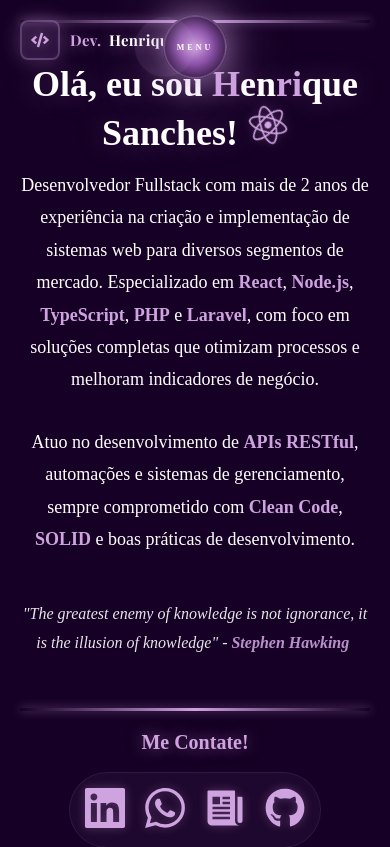
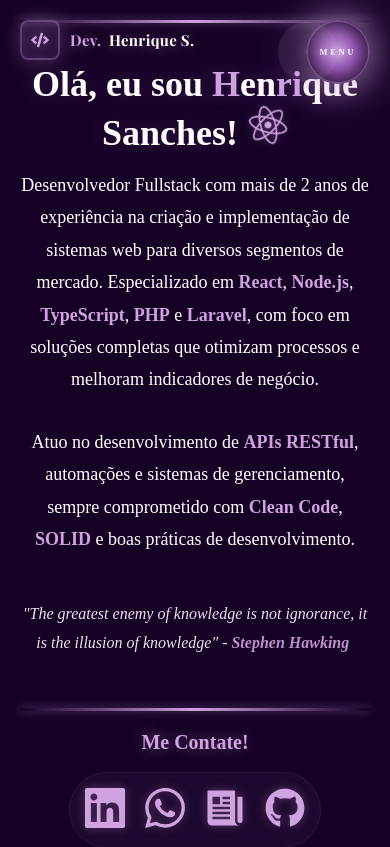
Before and after one commit to HenriqueQSanches/Portfolio, a React (Create React App) app in the folder frontend/: page / in a window 390 px wide. Shown: the top 847 px of the page. Built offline with nearby package versions, Linux system fonts and the light colour scheme; the HTML template or start-up script is replaced by a standard one.

Commit message:
feat: responsivity navbar

```diff
--- a/frontend/src/components/Navbar.css
+++ b/frontend/src/components/Navbar.css
@@ -284,7 +284,10 @@
         background:
             radial-gradient(circle at 30% 30%, rgba(255, 255, 255, 0.1) 0%, transparent 50%),
             radial-gradient(circle, #CFA2E0 0%, #8B4FA8 40%, #160025 80%);
-        top: 15px;
+        top: 20px;
+        left: auto;
+        right: 20px;
+        transform: none;
         box-shadow:
             0 0 20px rgba(207, 162, 224, 0.4),
             0 0 40px rgba(207, 162, 224, 0.2),
@@ -295,8 +298,19 @@
         font-size: 8px;
     }
 
+    .navbar-icon:hover {
+        transform: scale(1.15);
+    }
+
+    .navbar-icon.active {
+        transform: scale(1.1) rotate(180deg);
+    }
+
     .navbar {
-        top: 65px;
+        top: 90px;
+        right: 20px;
+        left: auto;
+        transform: none;
     }
 
     .navbar a {
```
